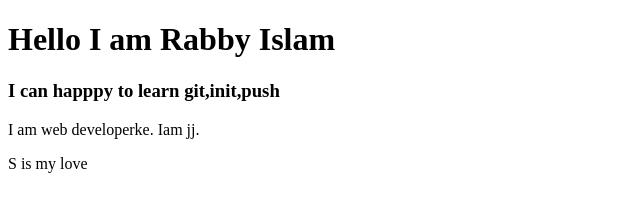
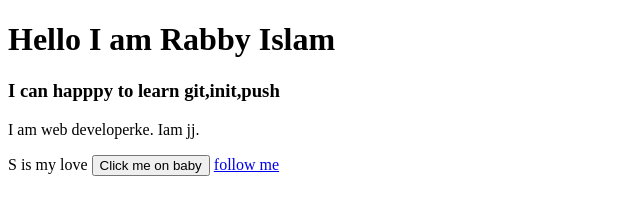
Before and after one commit to mrwpmaster/my-first-website, a plain HTML site: page index.html in a window 1280 px wide. Shown: the whole page, without its empty margins (0-640 px from the left). Drawn offline with Linux system fonts and the light colour scheme.

Commit message:
new button added

```diff
--- a/index.html
+++ b/index.html
@@ -10,5 +10,7 @@
     <h3>I can happpy to learn git,init,push</h3>
     <p>I am web developerke. Iam jj.</p>
     S is my love
+    <button>Click me on baby</button>
+    <a href="#">follow me</a>
 </body>
 </html>
```
